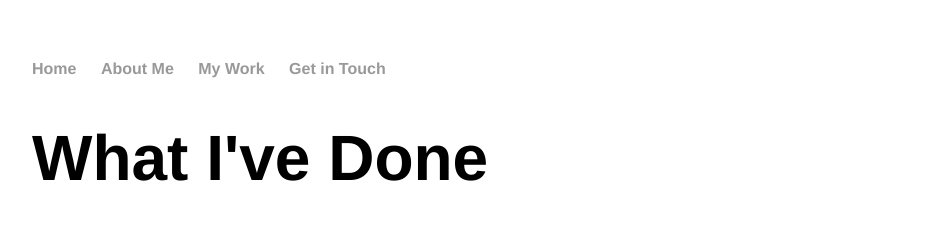
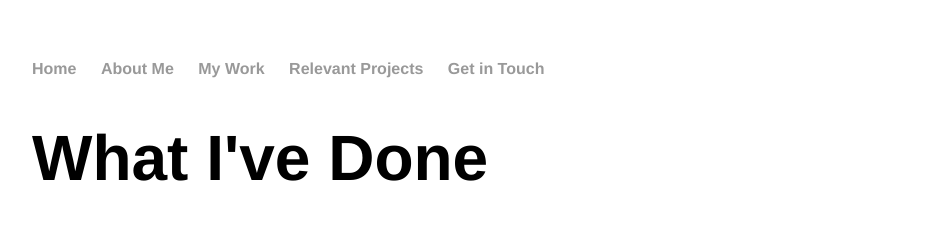
Before and after one commit to rubsie7/rubsie7.github.io, a Jekyll site: the page mywork/index.html, which Jekyll copies as it is, in a window 1280 px wide and 900 px high. Shown: the top 244 px of the window, without its empty margins (160-1111 px from the left). Built offline with Jekyll 4.4.1, drawn with Linux system fonts in a browser that asks for light colours.

Commit message:
Update index.html

```diff
--- a/mywork/index.html
+++ b/mywork/index.html
@@ -11,6 +11,7 @@
         		<li><a href="/">Home</a></li>
 	        	<li><a href="/aboutme">About Me</a></li>
         		<li><a href="/mywork">My Work</a></li>
+			<li><a href="/getintouch">Relevant Projects</a></li>
         		<li><a href="/getintouch">Get in Touch</a></li>
     		</ul>
 		</nav>
```
